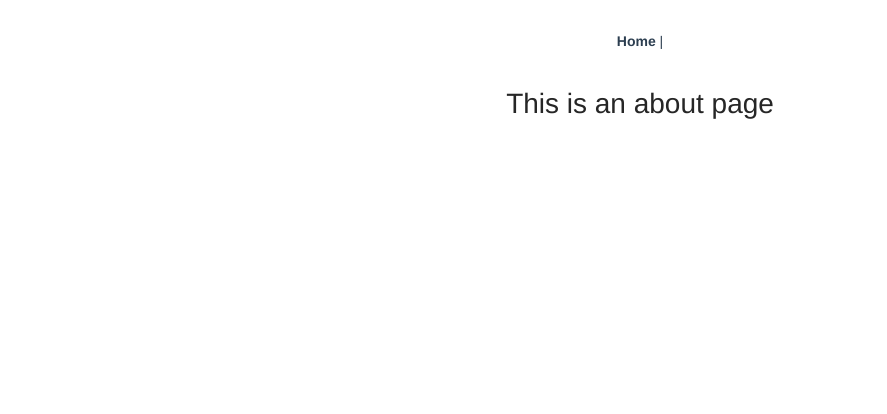
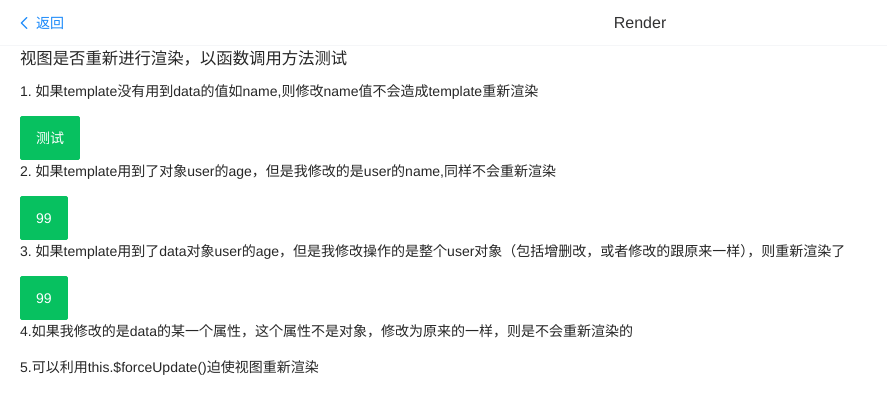
Before and after one commit to cc147151/vue2knowledge, a Vue app: page /#/render in a window 1280 px wide. Shown: the top 414 px of the page, without its empty margins (0-887 px from the left). Built offline with nearby package versions, Linux system fonts and the light colour scheme.

Commit message:
feat:add nav

```diff
--- a/src/App.vue
+++ b/src/App.vue
@@ -1,63 +1,49 @@
 <template>
   <div id="app">
-    <div id="nav">
-      <router-link to="/">Home</router-link> |
-    </div>
     <router-view />
   </div>
 </template>
 <script>
 export default {
   beforeCreate() {
-    console.log("app-beforeCreate");
+    console.log("app-beforeCreate")
     // console.log(this.$route);
   },
   created() {
-    console.log("app-created");
+    console.log("app-created")
   },
   beforeMount() {
-    console.log("app-beforeMount");
+    console.log("app-beforeMount")
   },
   mounted() {
-    console.log("app-mounted");
+    console.log("app-mounted")
   },
   beforeDestroy() {
-    console.log("app-beforeDestroy");
+    console.log("app-beforeDestroy")
   },
   destroyed() {
-    console.log("app-destroyed");
+    console.log("app-destroyed")
   },
   methods: {
     toAbout() {
       // about页面刷新会丢失params参数
-      this.$router.push({ name: "About", params: { id: 1 } });
+      this.$router.push({ name: "About", params: { id: 1 } })
       // about页面刷新不会丢失query参数
       // this.$router.push({name:'About',query:{'id':1}})
       // params还是丢失
       // this.$router.push({name:'About',query:{'id':1},params:{'par':'a'}})
-    },
-  },
-};
+    }
+  }
+}
 </script>
 <style>
 #app {
   font-family: Avenir, Helvetica, Arial, sans-serif;
   -webkit-font-smoothing: antialiased;
   -moz-osx-font-smoothing: grayscale;
+}
+#nav {
   text-align: center;
-  color: #2c3e50;
-}
-
-#nav {
-  padding: 30px;
-}
-
-#nav a {
-  font-weight: bold;
-  color: #2c3e50;
-}
-
-#nav a.router-link-exact-active {
-  color: #42b983;
+  font-size: 30px;
 }
 </style>
--- /dev/null
+++ b/src/components/nav.vue
@@ -0,0 +1,37 @@
+<template>
+  <div class="nav">
+    <van-nav-bar
+      :title="$route.name"
+      left-text="返回"
+      left-arrow
+      @click-left="onClickLeft"
+    />
+  </div>
+</template>
+<script>
+import Vue from "vue"
+import { NavBar } from "vant"
+
+Vue.use(NavBar)
+
+export default {
+  data() {
+    return {}
+  },
+  props: {
+    title: {
+      //   type: String,
+      //   default: ""
+    }
+  },
+  methods: {
+    onClickLeft() {
+      //   this.$emit('')
+      //   父组件给子组件传递的事件 监听的函数 绑定在子组件的_events里
+      console.log(this._events)
+      this._events.leftEvent ? this.$emit("leftEvent") : this.$router.back()
+    }
+  }
+}
+</script>
+<style></style>
--- a/src/main.js
+++ b/src/main.js
@@ -1,37 +1,32 @@
-import Vue from "vue";
-import App from "./App.vue";
-import router from "./router";
-import store from "./store";
+import Vue from "vue"
+import App from "./App.vue"
+import router from "./router"
+import store from "./store"
 
-Vue.config.productionTip = false;
- function timestampToTime(timestamp) {
-	var date = new Date(timestamp); //时间戳为10位需*1000，时间戳为13位的话不需乘1000.传进来之前做处理
-	var y = date.getFullYear();
-	var mon = (date.getMonth() + 1 < 10 ? '0' + (date.getMonth() + 1) : date.getMonth() + 1);
-	var d = (date.getDate() < 10 ? '0' + date.getDate() : date.getDate());
-	var h = (date.getHours() < 10 ? '0' + date.getHours() : date.getHours()) + ':';
-	var m = (date.getMinutes() < 10 ? '0' + date.getMinutes() : date.getMinutes()) + ':';
-	var s = (date.getSeconds() < 10 ? '0' + date.getSeconds() : date.getSeconds());
-	return {
-		y,
-		mon,
-		d,
-		h,
-		m,
-		s
-	};
-}
-Vue.filter('getFormalTime', function(time) {
-  console.log(time)
-  if(!time) return ''
-  let {
+Vue.config.productionTip = false
+function timestampToTime(timestamp) {
+  let date = new Date(timestamp) //时间戳为10位需*1000，时间戳为13位的话不需乘1000.传进来之前做处理
+  let y = date.getFullYear()
+  let mon =
+    date.getMonth() + 1 < 10 ? "0" + (date.getMonth() + 1) : date.getMonth() + 1
+  let d = date.getDate() < 10 ? "0" + date.getDate() : date.getDate()
+  let h = (date.getHours() < 10 ? "0" + date.getHours() : date.getHours()) + ":"
+  let m =
+    (date.getMinutes() < 10 ? "0" + date.getMinutes() : date.getMinutes()) + ":"
+  let s = date.getSeconds() < 10 ? "0" + date.getSeconds() : date.getSeconds()
+  return {
     y,
     mon,
     d,
     h,
     m,
     s
-  } = timestampToTime(time * 1000)
+  }
+}
+Vue.filter("getFormalTime", function(time) {
+  console.log(time)
+  if (!time) return ""
+  let { y, mon, d, h, m, s } = timestampToTime(time * 1000)
   console.log(`${y}-${mon}-${d} ${h}${m}${s}`)
   return `${y}-${mon}-${d} ${h}${m}${s}`
 })
@@ -39,4 +34,4 @@ new Vue({
   router,
   store,
   render: h => h(App)
-}).$mount("#app");
+}).$mount("#app")
--- a/src/router/index.js
+++ b/src/router/index.js
@@ -1,11 +1,11 @@
-import Vue from "vue";
-import VueRouter from "vue-router";
-const Index = () => import("../views/index.vue");
-const Filter = () => import("../views/filter/index.vue");
-const Life = () => import("../views/life/index.vue");
-const Render = () => import("../views/render/index.vue");
-Vue.use(VueRouter);
-
+import Vue from "vue"
+import VueRouter from "vue-router"
+const Index = () => import("../views")
+const Filter = () => import("../views/filter")
+const Life = () => import("../views/life")
+const Render = () => import("../views/render")
+const Computed = () => import("../views/computed")
+Vue.use(VueRouter)
 const routes = [
   {
     path: "/",
@@ -15,24 +15,29 @@ const routes = [
   {
     path: "/filter",
     name: "Filter",
-    component: Filter,
+    component: Filter
   },
   {
     path: "/life",
     name: "Life",
-    component: Life,
+    component: Life
   },
   {
     path: "/render",
     name: "Render",
-    component: Render,
+    component: Render
   },
-];
+  {
+    path: "/computed",
+    name: "Computed",
+    component:Computed
+  }
+]
 
 const router = new VueRouter({
   mode: "hash",
   base: process.env.BASE_URL,
-  routes,
-});
+  routes
+})
 
-export default router;
+export default router
--- /dev/null
+++ b/src/utils/index.js
@@ -0,0 +1,12 @@
+import router from "@/router/index"
+const dataArr = [
+  { title: "filter的测试" },
+  { title: "父子mixins生命周期" },
+  { title: "render渲染" },
+  { title: "computed" },
+]
+// console.log(router.options.routes)
+router.options.routes
+  .filter(item => item.path !== "/")
+  .map((item, index) => (dataArr[index].path = item.path))
+export default dataArr
--- /dev/null
+++ b/src/views/computed/index.vue
@@ -0,0 +1,18 @@
+<template>
+  <div class="computedBox">
+    <Nav />
+    哇哈哈
+  </div>
+</template>
+<script>
+import Nav from "@/components/nav"
+export default {
+  data() {
+    return {}
+  },
+  components: {
+    Nav
+  }
+}
+</script>
+<style></style>
--- a/src/views/filter/index.vue
+++ b/src/views/filter/index.vue
@@ -1,19 +1,23 @@
 <template>
+  <div class="homeBox">
+    <Nav />
     <div class="home">
       <img alt="Vue logo" src="@/assets/logo.png" />
 
       <!-- 如果用括号括起来，过滤器就不识别-->
       <div>
-      {{ info.status == "1" ? "进行中" : (info.modified_time | getFormalTime) }}
+        {{ info.status == "1" ? "进行中" : info.modified_time | getFormalTime }}
       </div>
       <div>
         <!-- 如果不加括号，会把进行中也进行过滤 status==1时候-->
         {{ info.status == "1" ? "进行中" : info.modified_time | getFormalTime }}
       </div>
     </div>
+  </div>
 </template>
 
 <script>
+import Nav from "@/components/nav"
 // @ is an alias to /src
 export default {
   name: "Home",
@@ -21,9 +25,12 @@ export default {
     return {
       info: {
         status: "1",
-        modified_time: 1610951421,
+        modified_time: 1610951421
+      }
+    }
   },
-    };
-  },
-};
+  components: {
+    Nav
+  }
+}
 </script>
--- a/src/views/index.vue
+++ b/src/views/index.vue
@@ -1,22 +1,39 @@
 <template>
-  <div class="about">
-    <h1>父子mixins生命周期</h1>
-    <h1 @click="toWhere">filter的坑</h1>
-   <van-button type="primary">主要按钮</van-button>
+  <div class="index">
+    <van-cell-group :border="false">
+      <van-cell
+        is-link
+        v-for="(item, index) in dataArr"
+        :key="index"
+        :to="item.path"
+      >
+        <!-- 使用 title 插槽来自定义标题 -->
+        <template #title>
+          <span class="custom-title">{{ index + 1 }}.</span>
+          <span class="ml">{{ item.title }}</span>
+        </template>
+      </van-cell>
+    </van-cell-group>
   </div>
 </template>
 <script>
-import Vue from 'vue';
-import { Button } from 'vant';
-Vue.use(Button);
+import dataArr from "@/utils/index"
+import Vue from "vue"
+import { Cell, CellGroup } from "vant"
+Vue.use(Cell)
+Vue.use(CellGroup)
 export default {
-  created() {
-    console.log(this.$route);
+  data() {
+    return {
+      dataArr
+    }
   },
-  methods:{
-      toWhere(){
-          this.$router.push('/filter')
-      }
-  }
-};
+  created() {},
+  methods: {}
+}
 </script>
+<style>
+.ml {
+  margin-left: 15px;
+}
+</style>
--- a/src/views/life/index.vue
+++ b/src/views/life/index.vue
@@ -1,41 +1,45 @@
 <template>
   <div class="about">
+    <Nav />
     <HelloWorld></HelloWorld>
   </div>
 </template>
 <script>
 // 测试 视图渲染的几种情况 页面组件和子组件
-import HelloWorld from "./component/HelloWorld";
-import test from "@/mixins/test";
+import HelloWorld from "./component/HelloWorld"
+import Nav from "@/components/nav"
+import test from "@/mixins/test"
 export default {
   data() {
     return {
-      tname: "0.0",
-    };
+      tname: "0.0"
+    }
   },
   components: {
     HelloWorld,
+    Nav
   },
-  methods: {
-  },
+  methods: {},
   mixins: [test],
   beforeCreate() {
-    console.log("father-beforeCreate");
+    console.log("father-beforeCreate")
   },
   created() {
-    console.log("father-created");
+    console.log("father-created")
   },
   beforeMount() {
-    console.log("father-beforeMount");
+    console.log("father-beforeMount")
   },
   mounted() {
-    console.log("father-mounted");
+    console.log("father-mounted")
   },
   beforeDestroy() {
-    console.log("father-beforeDestroy");
+    console.log("father-beforeDestroy")
   },
   destroyed() {
-    console.log("father-destroyed");
-  },
-};
+    console.log("father-destroyed")
+  }
+}
 </script>
+<style>
+</style>
--- a/src/views/render/index.vue
+++ b/src/views/render/index.vue
@@ -1,23 +1,82 @@
 <template>
-  <div class="about">
-    <h1>This is an about page{{logFun()}}</h1>
+  <div class="renderBox">
+    <Nav />
+    <div class="render">
+      <h3>视图是否重新进行渲染，以函数调用方法测试{{ logFun() }}</h3>
+      <p>
+        1.
+        <span
+          >如果template没有用到data的值如name,则修改name值不会造成template重新渲染</span
+        >
+      </p>
+      <van-button type="primary" @click="changeName">测试</van-button>
+      <p>
+        2.
+        <span
+          >如果template用到了对象user的age，但是我修改的是user的name,同样不会重新渲染</span
+        >
+      </p>
+      <van-button type="primary" @click="user.name = '嘻哈哈'">{{
+        user.age
+      }}</van-button>
+      <p>
+        3.
+        <span
+          >如果template用到了data对象user的age，但是我修改操作的是整个user对象（包括增删改，或者修改的跟原来一样），则重新渲染了</span
+        >
+      </p>
+      <van-button
+        type="primary"
+        @click="user = { name: '哈哈哈', age: '99' }"
+        >{{ user.age }}</van-button
+      >
+      <p>
+        4.如果我修改的是data的某一个属性，这个属性不是对象，修改为原来的一样，则是不会重新渲染的
+      </p>
+      <p>
+        5.可以利用this.$forceUpdate()迫使视图重新渲染
+      </p>
+    </div>
   </div>
 </template>
 <script>
+import Vue from "vue"
+import { Button } from "vant"
+Vue.use(Button)
+import Nav from "@/components/nav"
 // 测试 视图渲染的几种情况 页面组件和子组件
 export default {
   data() {
     return {
-        tname:'0.0'
-    };
+      name: "0.0",
+      user: {
+        name: "哇哈哈",
+        age: "99"
+      }
+    }
+  },
+  components: {
+    Nav
   },
   created() {
-    console.log(this.$route);
+    console.log(this.$route)
   },
-  methods:{
-      logFun(){
-          console.log('渲染了');
-      }
+  methods: {
+    logFun() {
+      console.log("渲染了")
+    },
+    changeName() {
+      this.name = "0.01"
+      //   this.$forceUpdate()
+    },
+    leftEve() {
+      console.log("l")
+    }
   }
-};
+}
 </script>
+<style>
+.render {
+  padding: 0 20px;
+}
+</style>
```
Also changed, not shown: .eslintrc.js (added), 1 other file (tests, documents, lock files or other folders). Lines whose indentation alone changed are shown as unchanged.
